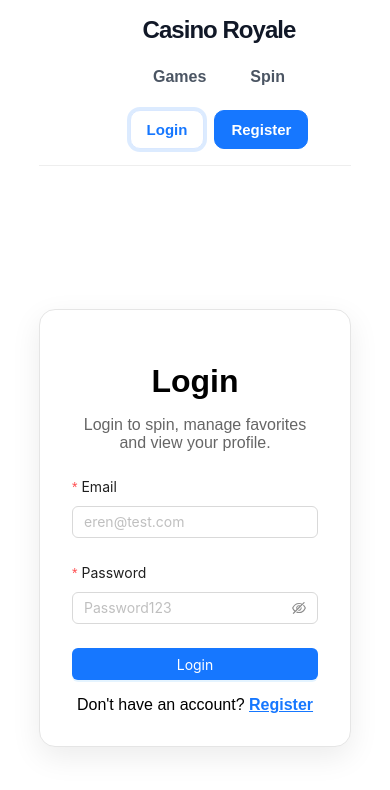
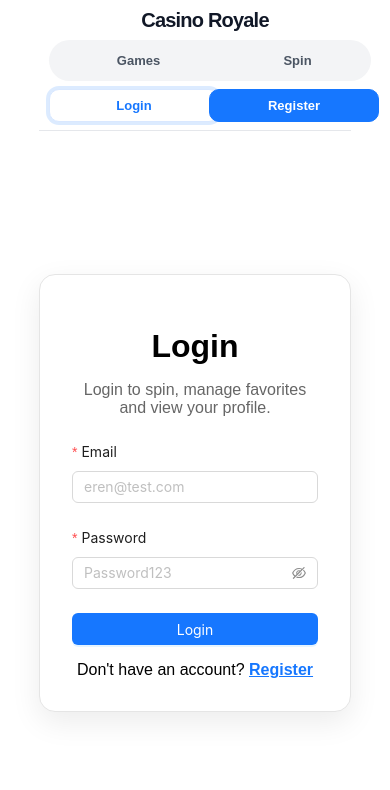
Before and after one commit to erenkurtt/casino-case, a Next.js app in the folder frontend/: page /login in a window 390 px wide. Shown: the top 790 px of the page. Built offline with nearby package versions, Linux system fonts and the light colour scheme.

Commit message:
navbar mobile view fix

```diff
--- a/frontend/app/globals.css
+++ b/frontend/app/globals.css
@@ -13,6 +13,8 @@
   box-sizing: border-box;
   overflow-x: hidden;
   background: white;
+  overflow-x: hidden;
+  width: 100%;
 }
 
 body {
--- a/frontend/app/src/styles/navigation/navigation.module.scss
+++ b/frontend/app/src/styles/navigation/navigation.module.scss
@@ -147,28 +147,93 @@
 }
 
 @media (max-width: 768px) {
+  .header {
+    position: sticky;
+    top: 0;
+    background: #ffffff;
+    border-bottom: 1px solid #e5e7eb;
+  }
+
   .navbar {
-    flex-direction: column;
-    align-items: stretch;
-    gap: 14px;
+    width: 100%;
+    max-width: 100%;
+    padding: 10px 14px;
+    display: grid;
+    grid-template-columns: 1fr;
+    gap: 10px;
   }
 
   .brand {
     text-align: center;
+    font-size: 22px;
+    line-height: 1.2;
   }
 
   .navLinks {
     width: 100%;
-    flex-wrap: wrap;
+    display: grid;
+    grid-template-columns: repeat(2, minmax(0, 1fr));
+    gap: 8px;
+    background: #f3f4f6;
+    padding: 6px;
+    border-radius: 999px;
+  }
+
+  .navItem {
+    width: 100%;
+    padding: 9px 10px;
+    text-align: center;
+    font-size: 14px;
+    border-radius: 999px;
   }
 
   .authArea {
     width: 100%;
-    justify-content: center;
-    flex-wrap: wrap;
+    display: grid;
+    grid-template-columns: repeat(2, minmax(0, 1fr));
+    gap: 8px;
+  }
+
+  .authButton {
+    width: 100%;
+    padding: 9px 10px;
+    text-align: center;
+    font-size: 14px;
+    border-radius: 10px;
   }
 
   .userBadge {
+    grid-column: 1 / -1;
+    width: 100%;
     align-items: center;
+    padding: 8px 10px;
+  }
+
+  .logoutButton {
+    grid-column: 1 / -1;
+    width: 100%;
+    padding: 10px;
   }
 }
+
+@media (max-width: 420px) {
+  .navbar {
+    padding: 8px 10px;
+    gap: 8px;
+  }
+
+  .brand {
+    font-size: 20px;
+  }
+
+  .navLinks {
+    gap: 6px;
+    padding: 5px;
+  }
+
+  .navItem,
+  .authButton {
+    font-size: 13px;
+    padding: 8px;
+  }
+}
```
